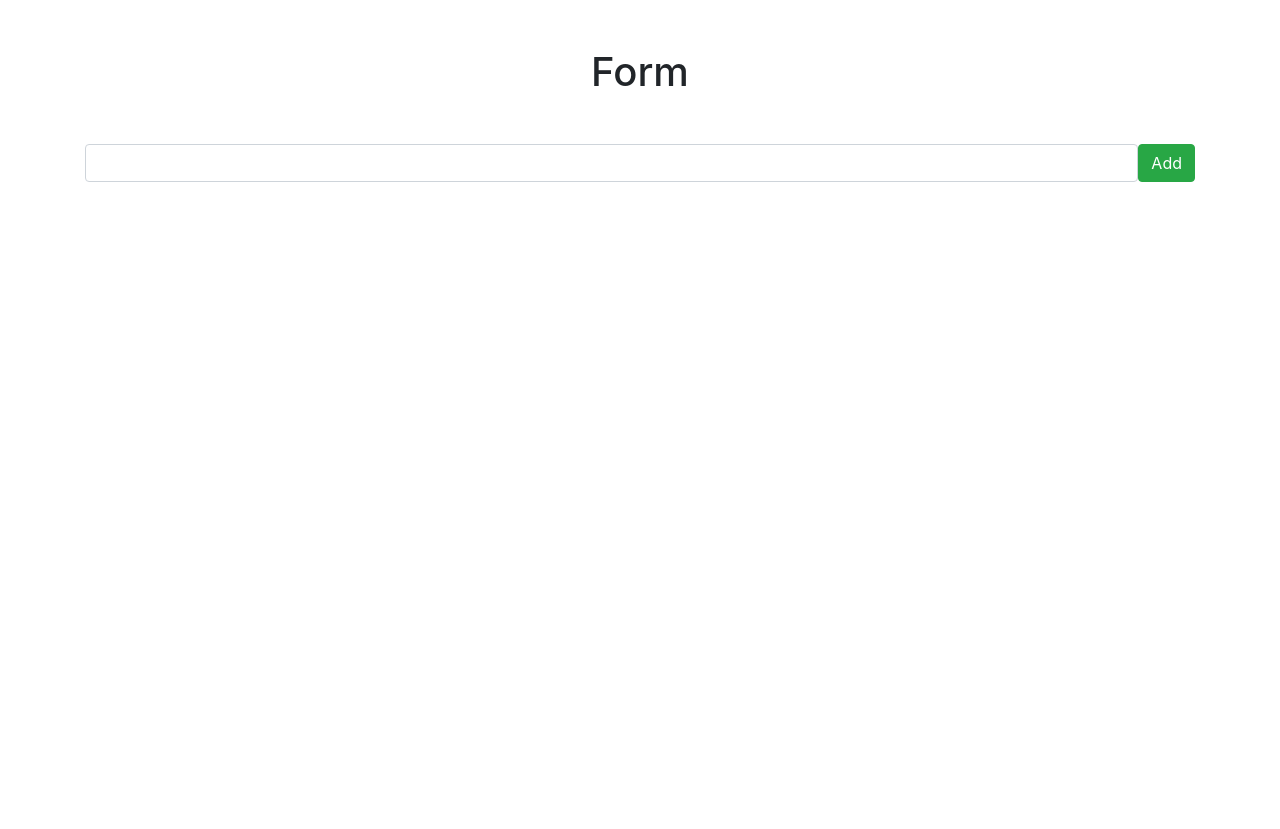
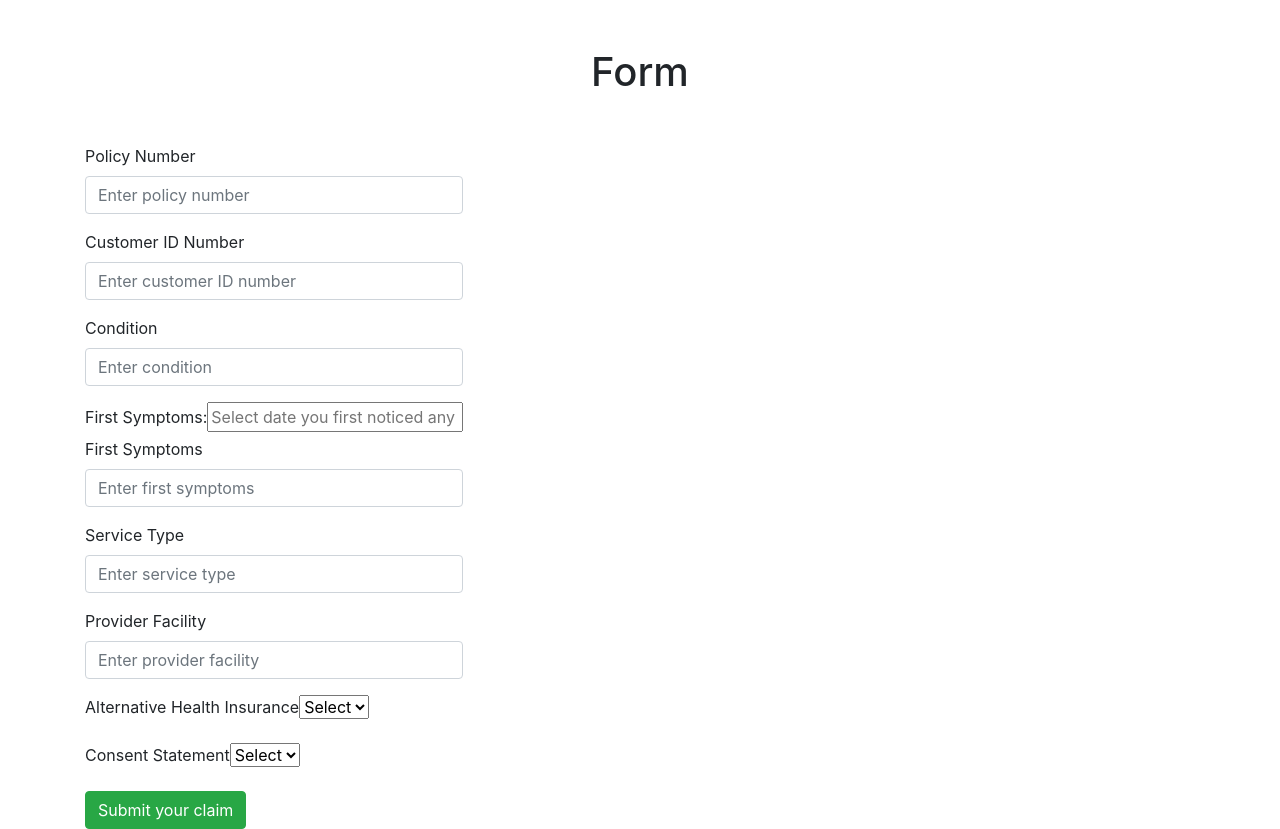
Before and after one commit to oliverEddy/claims-form, a React (Create React App) app in the folder client/: page / in a window 1280 px wide. Before the commit the page ends 800 px from the top, so only its background shows below. Built offline with nearby package versions, Linux system fonts and the light colour scheme.

Commit message:
adds the form and DatePicker

```diff
--- a/client/package.json
+++ b/client/package.json
@@ -8,6 +8,7 @@
     "@testing-library/user-event": "^7.1.2",
     "browserslist": "^4.16.6",
     "react": "^17.0.2",
+    "react-datepicker": "^4.11.0",
     "react-dom": "^16.13.0",
     "react-scripts": "^4.0.3"
   },
--- a/client/src/components/InputForm.js
+++ b/client/src/components/InputForm.js
@@ -1,7 +1,33 @@
 import React, { Fragment, useState } from "react";
+import DatePicker from "react-datepicker";
+
+import "react-datepicker/dist/react-datepicker.css";
+
 
 const InputForm = () => {
-  const [description, setDescription] = useState("");
+  const [policyNumber, setPolicyNumber] = useState("");
+  const [customerIdNumber, setCustomerIdNumber] = useState("");
+  const [condition, setCondition] = useState("");
+  const [firstSymptoms, setFirstSymptoms] = useState("");
+  const [symptomDetails, setSymptomDetails] = useState("");
+  const [serviceType, setServiceType] = useState("");
+  const [providerFacility, setProviderFacility] = useState("");
+  const [alternativeHealthInsurance, setAlternativeHealthInsurance] = useState("");
+  const [consentStatement, setConsentStatement] = useState("");
+
+
+
+const description = {
+  policyNumber: policyNumber,
+  customerIdNumber: customerIdNumber,
+  condition: condition,
+  firstSymptoms: firstSymptoms,
+  symptomDetails: symptomDetails,
+  serviceType: serviceType,
+  providerFacility: providerFacility,
+  alternativeHealthInsurance: alternativeHealthInsurance,
+  consentStatement: consentStatement,
+}
 
   const onSubmit = async () => {
     try {
@@ -22,17 +48,94 @@ const InputForm = () => {
   return (
     <Fragment>
       <h1 className="text-center mt-5">Form</h1>
-      <div className="d-flex mt-5">
-        <input
-          type="text"
-          className="form-control"
-          value={description}
-          onChange={(e) => setDescription(e.target.value)}
-        />
+        <div className="d-flex mt-5">
+<form>
+{/* create a form that has label and input fields for policyNumber, customerIdNumber, condition, firstSymptoms, symptomDetails, serviceType, providerFacility, alternativeHealthInsurance, consentStatement, calimsStatus*/}
+
+  <div className="form-group">
+    <label for="policyNumber">Policy Number</label>
+    <input type="text" className="form-control" id="policyNumber" placeholder="Enter policy number" value={policyNumber} onChange={(e) => setPolicyNumber(e.target.value)} />
+  </div>
+
+  <div className="form-group">
+    <label for="customerIdNumber">Customer ID Number</label>
+    <input type="text" className="form-control" id="customerIdNumber" placeholder="Enter customer ID number" onChange={(e) => setCustomerIdNumber(e.target.value)} />
+  </div>
+
+  <div className="form-group">
+    <label for="condition">Condition</label>
+    <input type="text" className="form-control" id="condition" placeholder="Enter condition" onChange={(e) => setCondition(e.target.value)}/>
+  </div>
+
+
+  <div>
+          <label htmlFor="description" className="form-name">First Symptoms:</label>
+          <DatePicker
+          className="form-input date-picker"
+          showTimeSelect
+          minDate={new Date()}
+          dateFormat="dd/MM/yyyy"
+          onChange={(date) => setFirstSymptoms(date)}
+          placeholderText="Select date you first noticed any symptoms"
+          />
+        </div>
+
+
+        <div className="form-group">
+          <label for="firstSymptoms">First Symptoms</label>
+          <input type="text" className="form-control" id="firstSymptoms" placeholder="Enter first symptoms" onChange={(e) => setSymptomDetails(e.target.value)}/>
+        </div>
+
+  <div className="form-group">
+    <label for="serviceType">Service Type</label>
+    <input type="text" className="form-control" id="serviceType" placeholder="Enter service type" onChange={(e) => setServiceType(e.target.value)}/>
+  </div>
+
+  <div className="form-group">
+    <label for="providerFacility">Provider Facility</label>
+    <input type="text" className="form-control" id="providerFacility" placeholder="Enter provider facility" onChange={(e) => setProviderFacility(e.target.value)}/>
+  </div>
+
+  <div className="form-group">
+    <label for="alternativeHealthInsurance">Alternative Health Insurance</label>
+    <select className="form-input" name="alternativeHealthInsurance" required
+          onChange={(event) => {
+            setAlternativeHealthInsurance(event.target.value);
+          }}>
+            <option value="">Select</option>
+            <option value="True">Yes</option>
+            <option value="False">No</option>
+          </select>
+  </div>
+
+  <div className="form-group">
+    <label for="consentStatement">Consent Statement</label>
+    <select className="form-input" name="consentStatement" required
+          onChange={(event) => {
+            setConsentStatement(event.target.value);
+          }}>
+            <option value="">Select</option>
+            <option value="True">Yes</option>
+            <option value="False">No</option>
+          </select>
+  </div>
+
+
+
+
+
+</form>
+
+
+
+
+</div>
+      <div>
         <button className="btn btn-success" onClick={onSubmit}>
-          Add
+          Submit your claim
         </button>
       </div>
+
     </Fragment>
   );
 };
```
Also changed, not shown: 1 other file (tests, documents, lock files or other folders).
